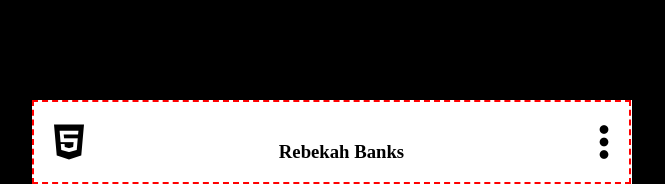
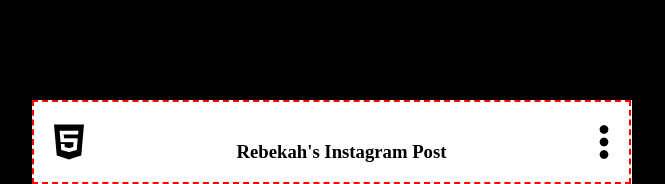
Before and after one commit to 4GeeksAcademy/banksrm-Instagram-Post, a website: page index.html in a window 1280 px wide. Shown: the top 184 px of the page, without its empty margins (308-973 px from the left). Drawn offline with nearby package versions, Linux system fonts and the light colour scheme; grey boxes are pictures that could not be loaded.

Commit message:
Title Change

```diff
--- a/index.html
+++ b/index.html
@@ -1,6 +1,7 @@
 <!DOCTYPE html>
 <html lang="en">
 <head>
+    <title>Rebekah's Instagram Post</title>
     <meta charset="UTF-8">
     <meta name="viewport" content="width=device-width, initial-scale=1.0">
     <link rel="stylesheet" href="styles.css">
@@ -15,7 +16,7 @@
     <div class="ig-post">
         <div class="post-header">
             <i class="fab fa-html5"></i>
-            <h3>Rebekah Banks</h3>
+            <h3>Rebekah's Instagram Post</h3>
 
             <i class="fa-solid fa-ellipsis-vertical"></i>
         </div>
```
